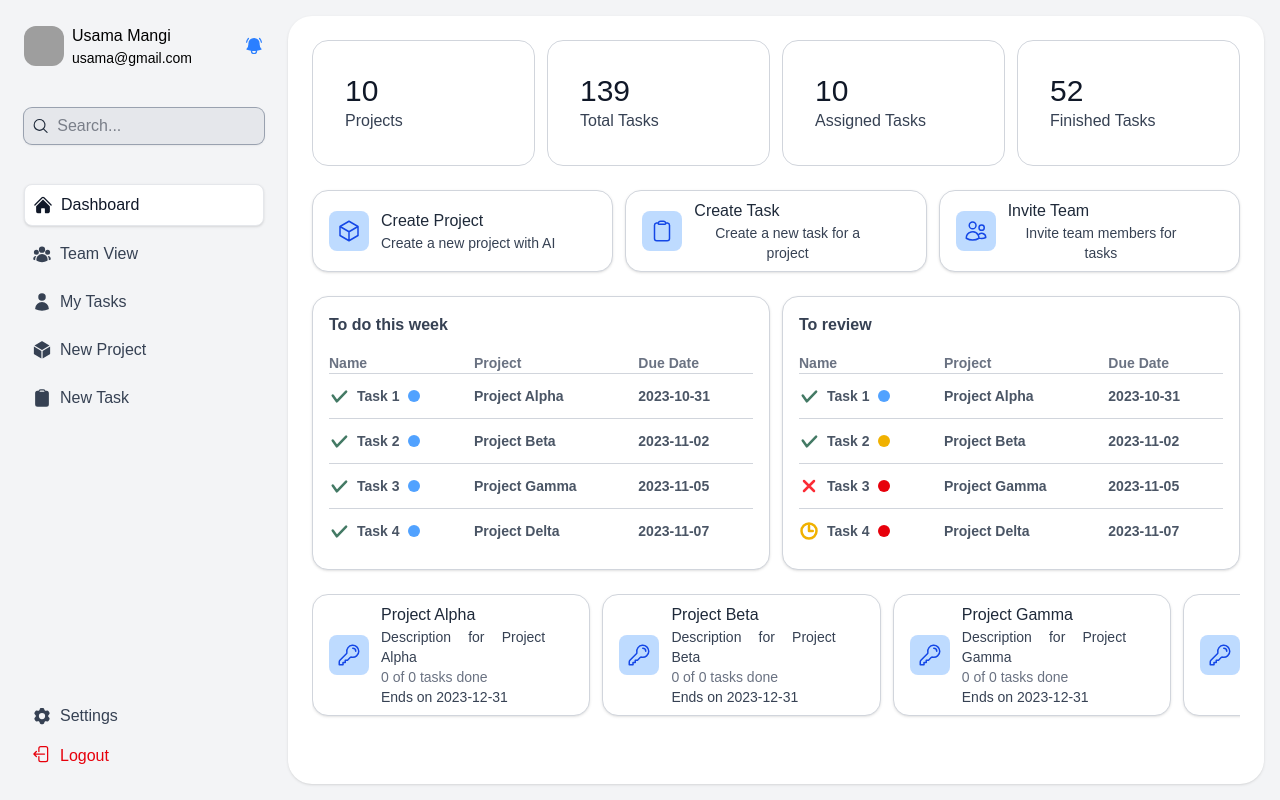
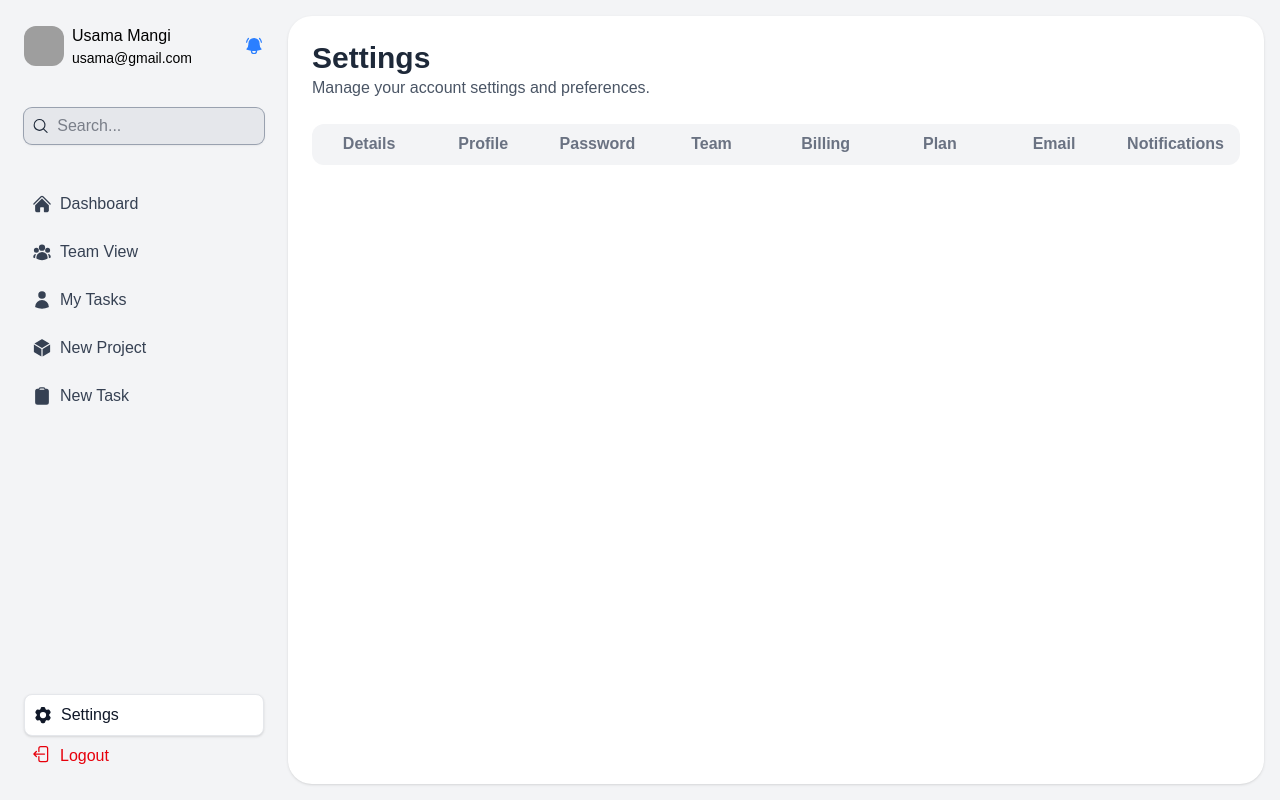
Before and after one commit to UsamaGM/task-manager, a React (Vite) app in the folder client/: page /home/settings in a window 1280 px wide. Before the commit this address led to /home/dashboard. Built offline with nearby package versions, Linux system fonts and the light colour scheme; grey boxes are pictures that could not be loaded.

Commit message:
feat: enhance Dropdown component with form integration; add Settings page and routing

```diff
--- a/client/src/components/Dropdown.tsx
+++ b/client/src/components/Dropdown.tsx
@@ -1,14 +1,27 @@
 import { ChevronDownIcon } from "@heroicons/react/24/solid";
 import { animate } from "animejs";
 import { useEffect, useState } from "react";
+import { UseFormRegister } from "react-hook-form";
 
 interface DropdownPropTypes {
+  name: string;
   placeholder: string;
-  options: Array<any>;
+  options: Array<{ _id: string; title: string }>;
+  register: UseFormRegister<any>;
+  value?: string;
+  onChange?: (value: string) => void;
 }
 
-function Dropdown({ placeholder, options }: DropdownPropTypes) {
+function Dropdown({
+  name,
+  placeholder,
+  options,
+  register,
+  value,
+  onChange,
+}: DropdownPropTypes) {
   const [isOpen, setIsOpen] = useState(false);
+  const [selected, setSelected] = useState(value || "");
 
   const toggleDropdown = (e: React.MouseEvent<HTMLButtonElement>) => {
     e.stopPropagation();
@@ -31,12 +44,15 @@ function Dropdown({ placeholder, options }: DropdownPropTypes) {
 
   return (
     <div className="relative w-full">
+      <input type="hidden" {...register(name)} value={selected} />
       <button
         type="button"
         onClick={toggleDropdown}
         className="w-full px-4 py-2 outline rounded-lg text-left flex items-center justify-between focus:outline-none focus:ring-2 focus:ring-blue-400 transition-all duration-300 ease-in-out"
       >
-        {placeholder}
+        {selected
+          ? options.find((opt) => opt._id === selected)?.title
+          : placeholder}
         <ChevronDownIcon className="size-5 icon" />
       </button>
 
@@ -49,6 +65,11 @@ function Dropdown({ placeholder, options }: DropdownPropTypes) {
                 type="button"
                 className="w-full text-left px-4 py-2 text-sm text-gray-700 hover:bg-blue-50 transition-colors duration-150"
                 role="menuitem"
+                onClick={() => {
+                  setSelected(option._id);
+                  onChange?.(option._id);
+                  setIsOpen(false);
+                }}
               >
                 {option.title}
               </button>
--- a/client/src/pages/Home/NewTask/index.tsx
+++ b/client/src/pages/Home/NewTask/index.tsx
@@ -73,14 +73,15 @@ function NewTask() {
               Associated Project
             </label>
             <Dropdown
+              name="project"
               placeholder="Select a project"
               options={[
-                { title: "Project Alpha" },
-                { title: "Project Beta" },
-                { title: "Project Gamma" },
-                { title: "Project Delta" },
+                { _id: "1", title: "Project Alpha" },
+                { _id: "2", title: "Project Beta" },
+                { _id: "3", title: "Project Gamma" },
+                { _id: "4", title: "Project Delta" },
               ]}
-              {...register("project")}
+              register={register}
             />
           </div>
           <div className="flex flex-col gap-2">
--- /dev/null
+++ b/client/src/pages/Home/Settings/index.tsx
@@ -0,0 +1,71 @@
+import * as anime from "animejs";
+import { useRef } from "react";
+import { NavLink, Outlet } from "react-router-dom";
+
+function Settings() {
+  const previousAnimation = useRef<anime.JSAnimation>(null);
+  function runAnimation(title: string) {
+    if (previousAnimation.current) {
+      previousAnimation.current.reverse().then(
+        () =>
+          (previousAnimation.current = anime.animate(`#${title} > hr`, {
+            width: [0, "100%"],
+            duration: 400,
+            ease: "inOutSine",
+          }))
+      );
+      return;
+    }
+    previousAnimation.current = anime.animate(`#${title} > hr`, {
+      width: [0, "100%"],
+      duration: 400,
+      ease: "inOutSine",
+    });
+  }
+
+  return (
+    <div className="flex flex-col space-y-6 p-6">
+      <div>
+        <h3 className="text-gray-800 text-3xl font-bold">Settings</h3>
+        <h5 className="text-gray-600">
+          Manage your account settings and preferences.
+        </h5>
+      </div>
+      <nav className="flex justify-between bg-gray-100 text-gray-500 font-semibold rounded-xl">
+        <StyledNavLink title="Details" to="./details" />
+        <StyledNavLink title="Profile" to="./profile" />
+        <StyledNavLink title="Password" to="./password" />
+        <StyledNavLink title="Team" to="./team" />
+        <StyledNavLink title="Billing" to="./billing" />
+        <StyledNavLink title="Plan" to="./plan" />
+        <StyledNavLink title="Email" to="./email" />
+        <StyledNavLink title="Notifications" to="./notifications" />
+      </nav>
+      <Outlet />
+    </div>
+  );
+
+  interface StyledNavLinkProps {
+    title: string;
+    to: string;
+  }
+
+  function StyledNavLink({ title, to }: StyledNavLinkProps) {
+    function getClasses({ isActive }: { isActive: boolean }) {
+      if (isActive) runAnimation(title);
+
+      return `flex flex-col flex-1 items-center mx-4 transition-colors duration-400 ${
+        isActive ? "text-gray-800" : "hover:text-gray-600"
+      }`;
+    }
+
+    return (
+      <NavLink id={title} to={to} className={getClasses}>
+        <p className="py-2">{title}</p>
+        <hr className="w-0" />
+      </NavLink>
+    );
+  }
+}
+
+export default Settings;
--- a/client/src/pages/Home/Sidebar.tsx
+++ b/client/src/pages/Home/Sidebar.tsx
@@ -107,7 +107,7 @@ function Sidebar() {
           index={4}
           icon={<Cog6ToothIcon />}
           title="Settings"
-          navigateTo="/settings"
+          navigateTo="/home/settings"
         />
         <button
           onClick={() => console.log("Log the user out")}
--- a/client/src/pages/index.ts
+++ b/client/src/pages/index.ts
@@ -5,5 +5,15 @@ import LandingPage from "./LandingPage";
 import Dashboard from "./Home/Dashboard";
 import NewProject from "./Home/NewProject";
 import NewTask from "./Home/NewTask";
+import Settings from "./Home/Settings";
 
-export { Login, Register, Home, Dashboard, NewProject, NewTask, LandingPage };
+export {
+  Login,
+  Register,
+  LandingPage,
+  Home,
+  Dashboard,
+  NewProject,
+  NewTask,
+  Settings,
+};
--- a/client/src/routes/AppRouter.tsx
+++ b/client/src/routes/AppRouter.tsx
@@ -2,11 +2,12 @@ import { BrowserRouter, Routes, Route, Navigate } from "react-router-dom";
 import {
   Login,
   Register,
-  Dashboard,
   LandingPage,
   Home,
+  Dashboard,
   NewProject,
   NewTask,
+  Settings,
 } from "@/pages";
 
 function AppRouter() {
@@ -19,6 +20,9 @@ function AppRouter() {
           <Route path="/home/dashboard" element={<Dashboard />} />
           <Route path="/home/new-project" element={<NewProject />} />
           <Route path="/home/new-task" element={<NewTask />} />
+          <Route path="/home/settings" element={<Settings />}>
+            <Route path="/home/settings/*" element={<Settings />} />
+          </Route>
         </Route>
         <Route path="/" element={<LandingPage />} />
         <Route path="*" element={<Navigate to="/home/dashboard" />} />
```
